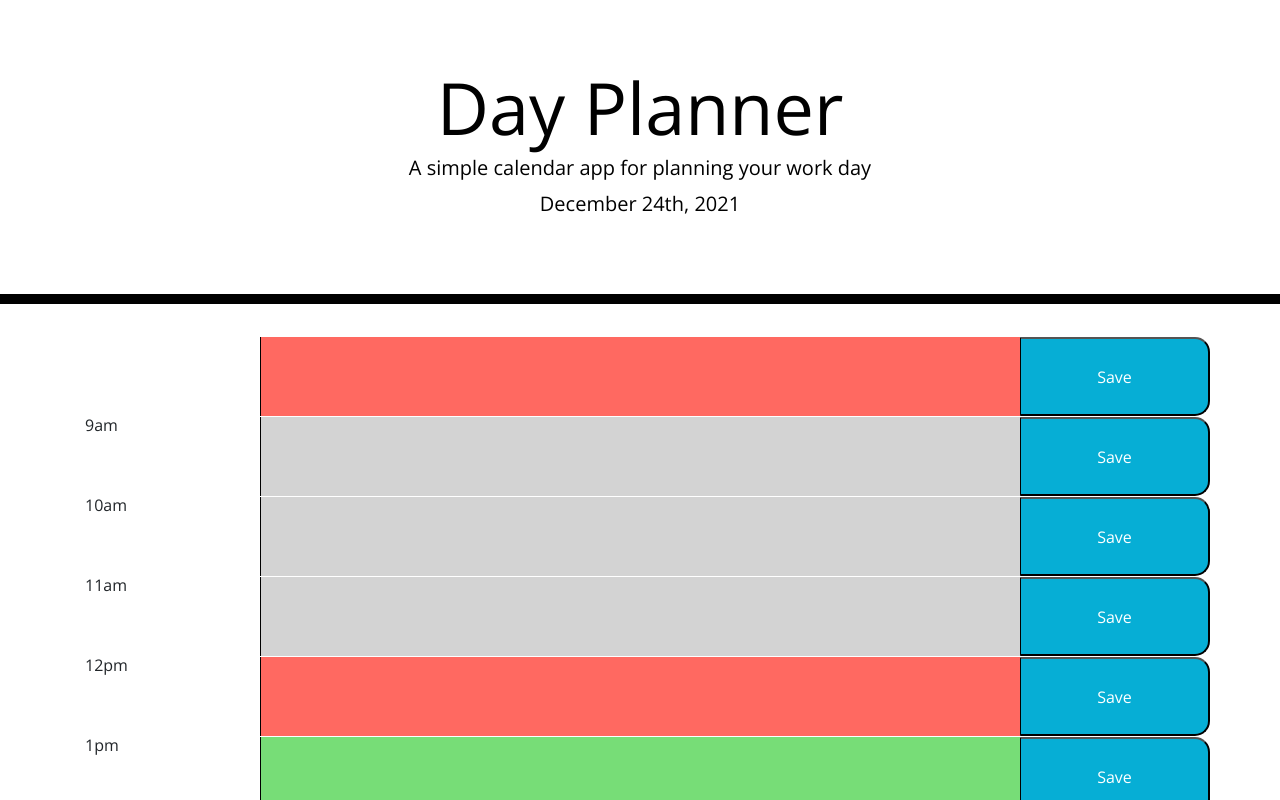
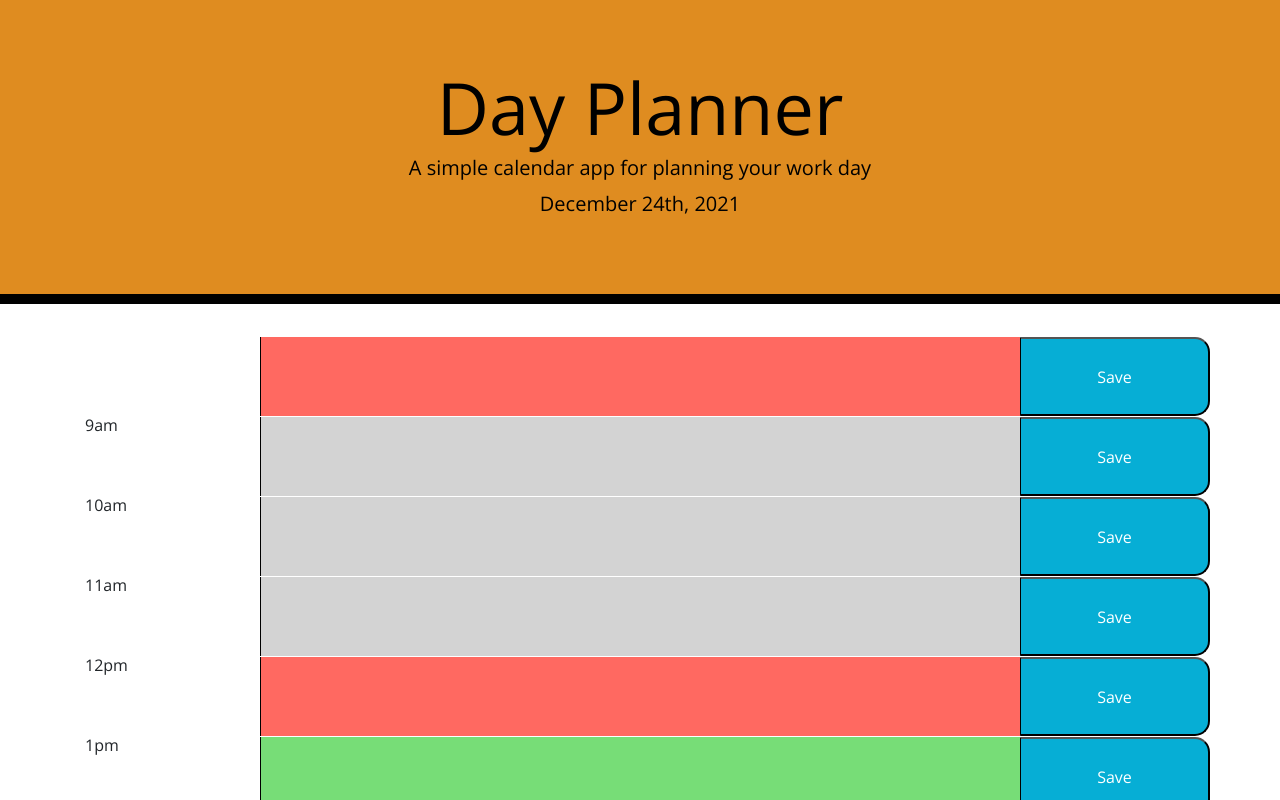
Before and after one commit to keithlyang/Day_Planner, a plain HTML site: page index.html in a window 1280 px wide. Shown: the top 800 px of the page. Drawn offline with nearby package versions, Linux system fonts and the light colour scheme.

Commit message:
initial commit

```diff
--- a/style.css
+++ b/style.css
@@ -15,7 +15,7 @@ body {
 
   .jumbotron {
     text-align: center;
-    background-color: transparent;
+    background-color:#df8c20 ;
     color: black;
     border-radius: 0;
     border-bottom: 10px solid black;
```
Also changed, not shown: 1 other file.
